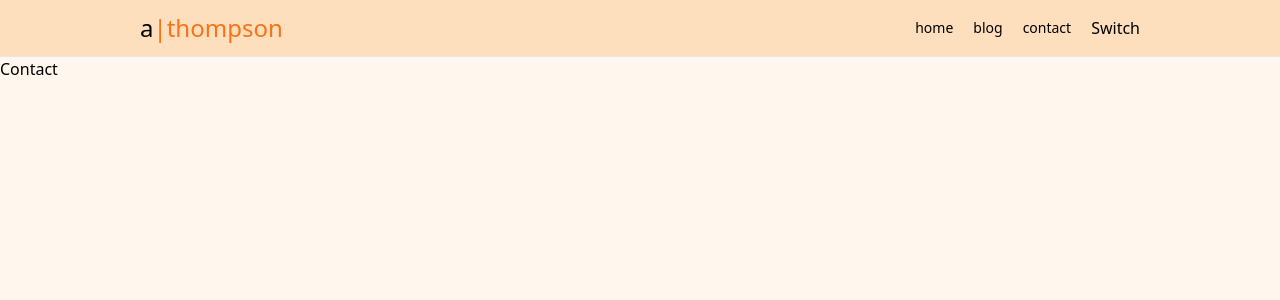
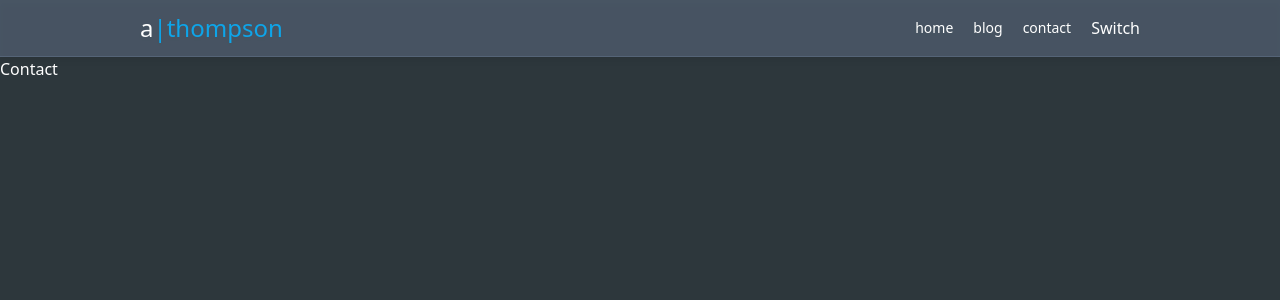
Before and after one commit to FluroAsh/nextjs-portfolio, a Next.js app in the folder frontend/: page /contact in a window 1280 px wide. Shown: the top 300 px of the page. Built offline with nearby package versions, Linux system fonts and the light colour scheme; no server answers.

Commit message:
adds next-theme & minor tweaks

```diff
--- a/frontend/package.json
+++ b/frontend/package.json
@@ -13,6 +13,7 @@
     "clsx": "^1.2.1",
     "graphql": "^16.6.0",
     "next": "13.0.0",
+    "next-themes": "^0.2.1",
     "react": "18.2.0",
     "react-dom": "18.2.0",
     "remark": "^14.0.2",
--- a/frontend/src/components/ThemeToggle/ThemeToggle.tsx
+++ b/frontend/src/components/ThemeToggle/ThemeToggle.tsx
@@ -1,17 +1,15 @@
-import React, { useEffect } from 'react'
+import React from 'react'
 
-import { applyThemePreference } from './helpers'
-import { useThemeStore } from 'lib/stores/themeStore'
+import { THEME_DARK, THEME_LIGHT } from 'constants/theme'
+import { useTheme } from 'next-themes'
 
 const ThemeToggle = () => {
-  const toggleTheme = useThemeStore((state) => state.toggleTheme)
-  const theme = useThemeStore((state) => state.theme)
+  const { theme, setTheme } = useTheme()
 
-  useEffect(() => {
-    applyThemePreference(theme)
-  }, [theme])
+  const handleTheme = () =>
+    setTheme(theme === THEME_DARK ? THEME_LIGHT : THEME_DARK)
 
-  return <button onClick={toggleTheme}>Switch</button>
+  return <button onClick={handleTheme}>Switch</button>
 }
 
 export default ThemeToggle
--- a/frontend/src/components/ThemeToggle/helpers.ts
+++ /dev/null
@@ -1,7 +0,0 @@
-import { THEME_DARK, THEME_LIGHT } from 'constants/theme'
-
-export const applyThemePreference = (theme: string) => {
-  const root = window.document.documentElement
-  const isDark = theme === THEME_DARK
-  root.className = isDark ? THEME_LIGHT : THEME_DARK
-}
--- a/frontend/src/lib/stores/themeStore.ts
+++ /dev/null
@@ -1,27 +0,0 @@
-import create from 'zustand'
-import { persist } from 'zustand/middleware'
-
-import { THEME_DARK, THEME_LIGHT } from 'constants/theme'
-
-interface State {
-  theme: 'dark' | 'light'
-}
-
-interface Action {
-  toggleTheme: () => void
-}
-
-export const useThemeStore = create<State & Action>()(
-  persist(
-    (set, get) => ({
-      theme: THEME_DARK, // key assigned to state object in LocalStorage
-      toggleTheme: () =>
-        set((state) => ({
-          theme: state.theme === THEME_LIGHT ? THEME_DARK : THEME_LIGHT
-        }))
-    }),
-    {
-      name: 'AT_STATE'
-    }
-  )
-)
--- a/frontend/src/pages/_app.tsx
+++ b/frontend/src/pages/_app.tsx
@@ -1,6 +1,8 @@
 import type { AppProps } from 'next/app'
 
 import ApolloProvider from 'lib/ApolloProvider'
+import { ThemeProvider } from 'next-themes'
+
 import '../../globals.css'
 
 function BlogApp({ Component, pageProps }: AppProps) {
@@ -8,7 +10,9 @@ function BlogApp({ Component, pageProps }: AppProps) {
     <>
       {/* TODO: Add an error boundary */}
       <ApolloProvider>
-        <Component {...pageProps} />
+        <ThemeProvider attribute="class" defaultTheme="dark">
+          <Component {...pageProps} />
+        </ThemeProvider>
       </ApolloProvider>
     </>
   )
--- a/frontend/src/pages/_document.tsx
+++ b/frontend/src/pages/_document.tsx
@@ -2,10 +2,12 @@ import { Html, Head, Main, NextScript } from 'next/document'
 
 export default function Document() {
   return (
-    <Html className="dark" lang="en">
+    <Html lang="en">
       {/* TODO: Add color below as a custom color to TW CSS config */}
-      <Head></Head>
       <body className="min-h-screen bg-orange-50 dark:bg-dark-background-primary dark:text-white">
+        <Head>
+          <meta content="width=device-width, initial-scale=1" name="viewport" />
+        </Head>
         <Main />
         <NextScript />
       </body>
```
Also changed, not shown: 1 other file (tests, documents, lock files or other folders).
